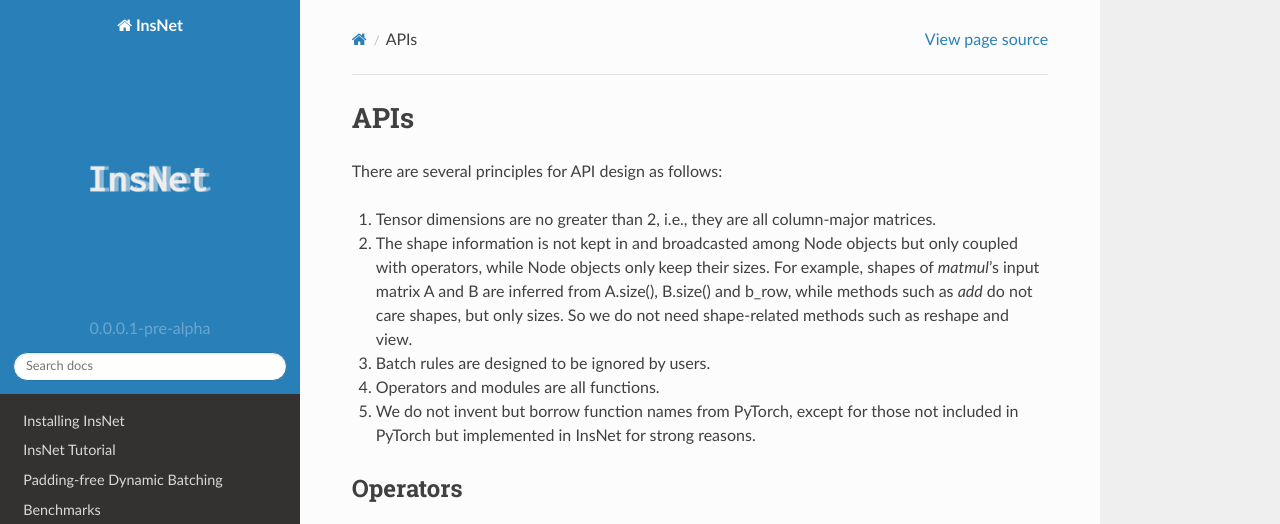
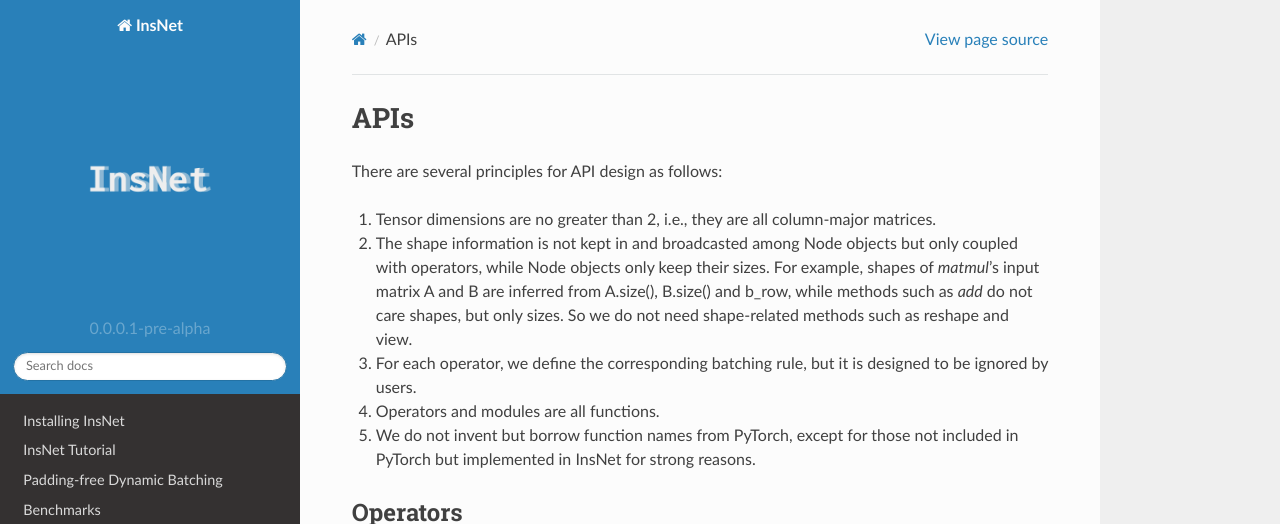
Before and after one commit to chncwang/InsNet, a Sphinx documentation site: the page built from docs/source/reference.rst, in a window 1280 px wide and 900 px high, cut to the strip 0-524 px from the top of the window. Built offline with Sphinx 7.4.7 and the Read the Docs theme 2.0.0, drawn with Linux system fonts in a browser that asks for light colours.

Commit message:
modify doc

```diff
--- a/docs/source/reference.rst
+++ b/docs/source/reference.rst
@@ -5,7 +5,7 @@
 
 1. Tensor dimensions are no greater than 2, i.e., they are all column-major matrices.
 2. The shape information is not kept in and broadcasted among Node objects but only coupled with operators, while Node objects only keep their sizes. For example, shapes of *matmul*'s input matrix A and B are inferred from A.size(), B.size() and b_row, while methods such as *add* do not care shapes, but only sizes. So we do not need shape-related methods such as reshape and view.
-3. Batch rules are designed to be ignored by users.
+3. For each operator, we define the corresponding batching rule, but it is designed to be ignored by users.
 4. Operators and modules are all functions.
 5. We do not invent but borrow function names from PyTorch, except for those not included in PyTorch but implemented in InsNet for strong reasons.
 
```
